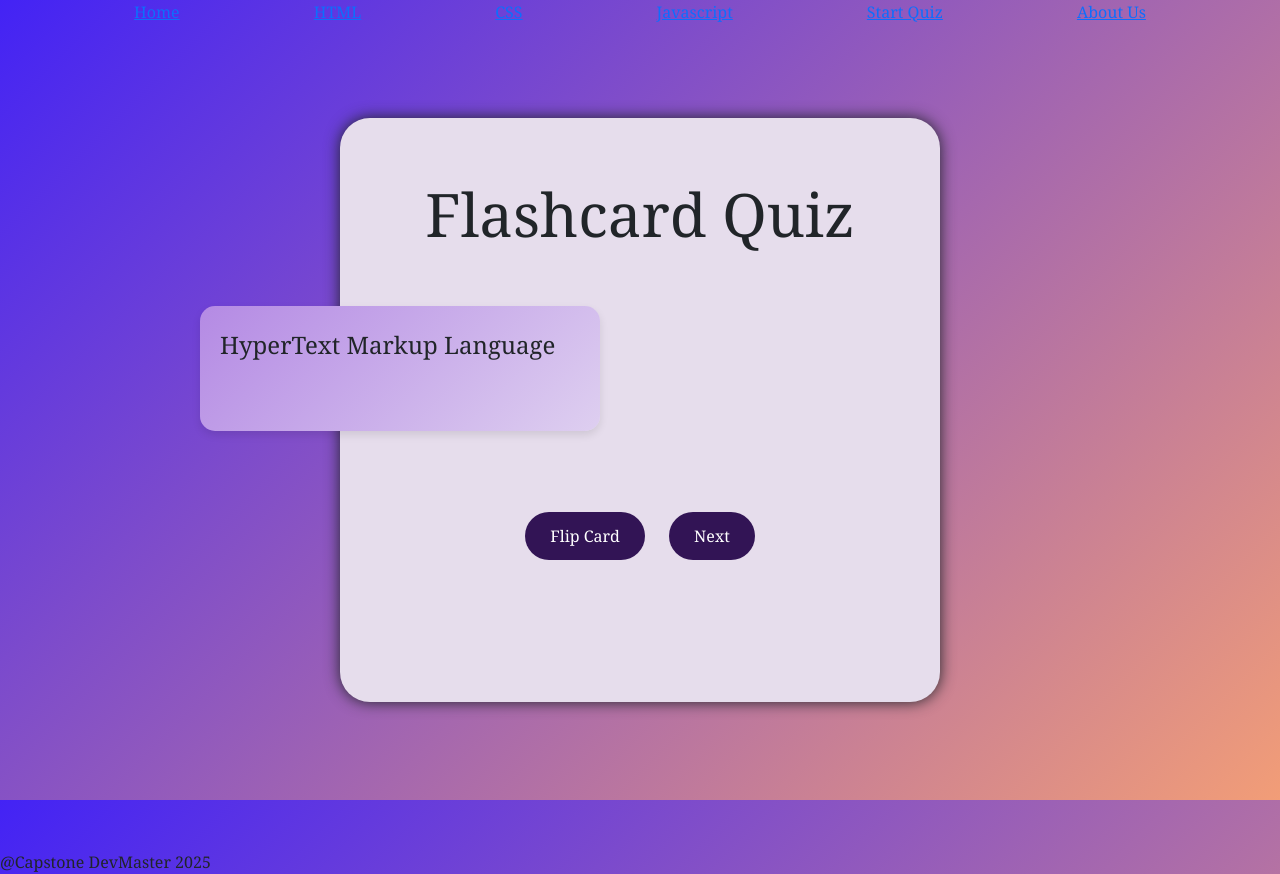
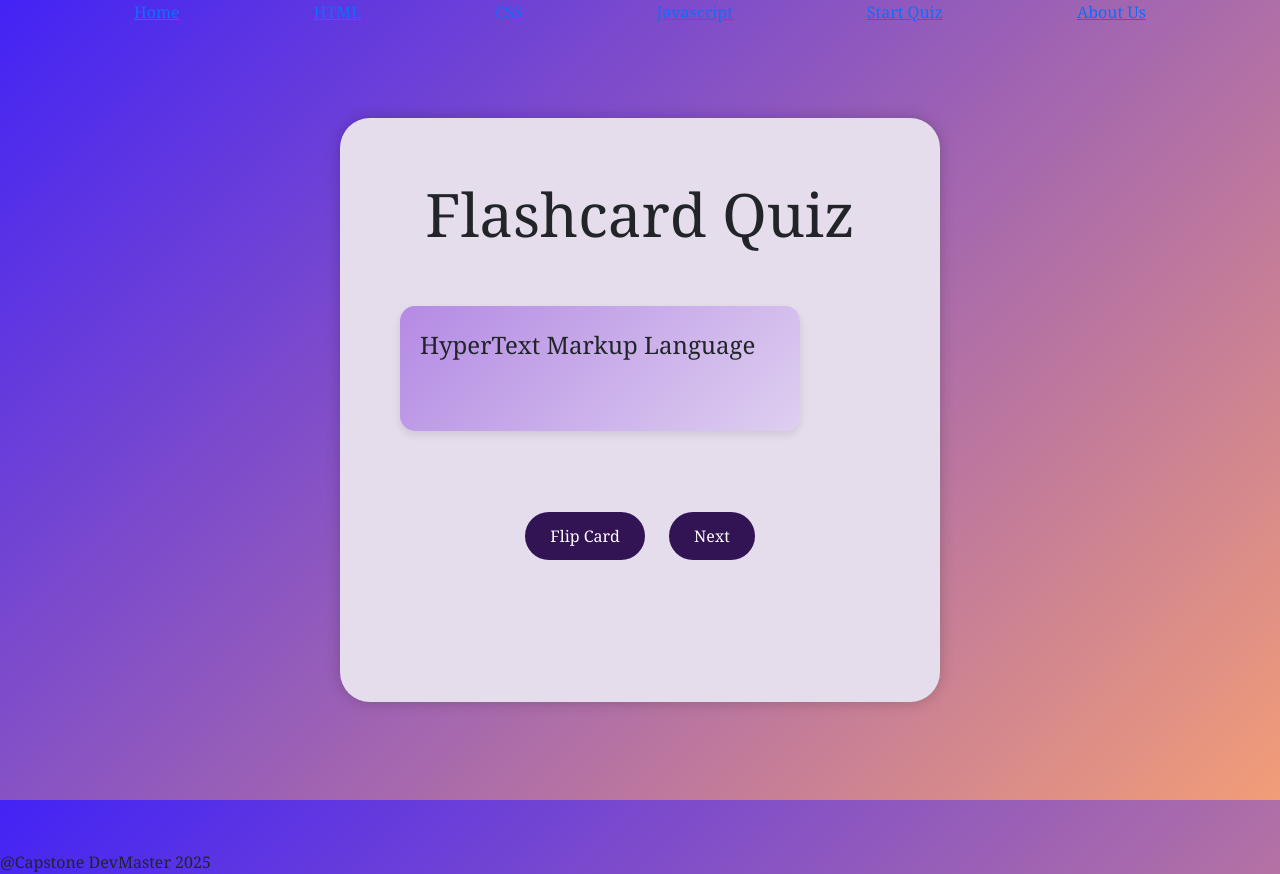
Before and after one commit to hattie2801/test-your-knowledge, a plain HTML site: page flashcards.html in a window 1280 px wide. Both pictures are taken after a click on the button "Flip Card". Drawn offline with nearby package versions, Linux system fonts and the light colour scheme.

Commit message:
Updated styles.css

```diff
--- a/styles.css
+++ b/styles.css
@@ -35,6 +35,7 @@ nav{
     display: flex;
     justify-content: space-evenly;
     min-height: 50px;
+    color: black;
   }
 
   .body1{
@@ -66,7 +67,7 @@ nav{
     background-color: rgb(230, 221, 236);
     padding: 60px;
     border-radius: 30px;
-    box-shadow: 0 0 15px; rgba(0. 0. 0, 0.2);
+    box-shadow: 0 0 15px rgba(0, 0, 0, 0.2);
     width: 600px;
     margin-bottom: 80px;
 }
@@ -82,6 +83,7 @@ nav{
 
 .flashcard.is-flipped{
     transform: rotateY(180deg);
+    left: 200px;
 }
 
 .flashcard div{
@@ -112,6 +114,7 @@ button{
     transition: background-color 0.3s, transform 0.2s;
 }
 
+
 button:hover {
     background-color: #b48ae4;
 }
```
